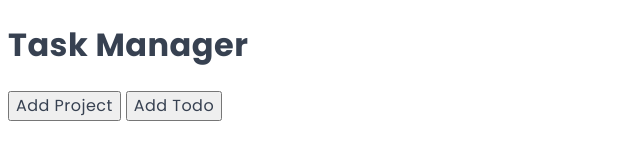
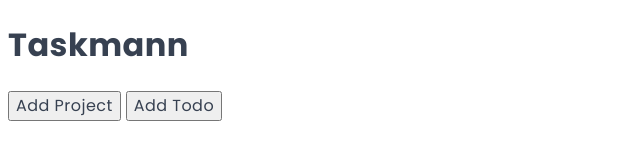
Before and after one commit to noyeosa-obazee/to-do-list, a website built with webpack: page src/template.html in a window 1280 px wide. Shown: the whole page, without its empty margins (0-640 px from the left). Built offline with nearby package versions, Linux system fonts and the light colour scheme; a web font is replaced by a local one.

Commit message:
chore: change app name

```diff
--- a/src/template.html
+++ b/src/template.html
@@ -6,10 +6,10 @@
 <link href="https://fonts.googleapis.com/css2?family=Elms+Sans:ital,wght@0,100..900;1,100..900&family=Poppins:ital,wght@0,100;0,200;0,300;0,400;0,500;0,600;0,700;0,800;0,900;1,100;1,200;1,300;1,400;1,500;1,600;1,700;1,800;1,900&display=swap" rel="stylesheet">
     <meta charset="UTF-8">
     <meta name="viewport" content="width=device-width, initial-scale=1.0">
-    <title>Task Manager</title>
+    <title>Taskmann</title>
 </head>
 <body>
-    <h1>Task Manager</h1>
+    <h1>Taskmann</h1>
     <div class="top-add-buttons">
         <button class="add-project-btn"><a href="#new">Add Project</a></button>
         <button class="add-todo-btn"><a href="#new">Add Todo</a></button></div>
```
